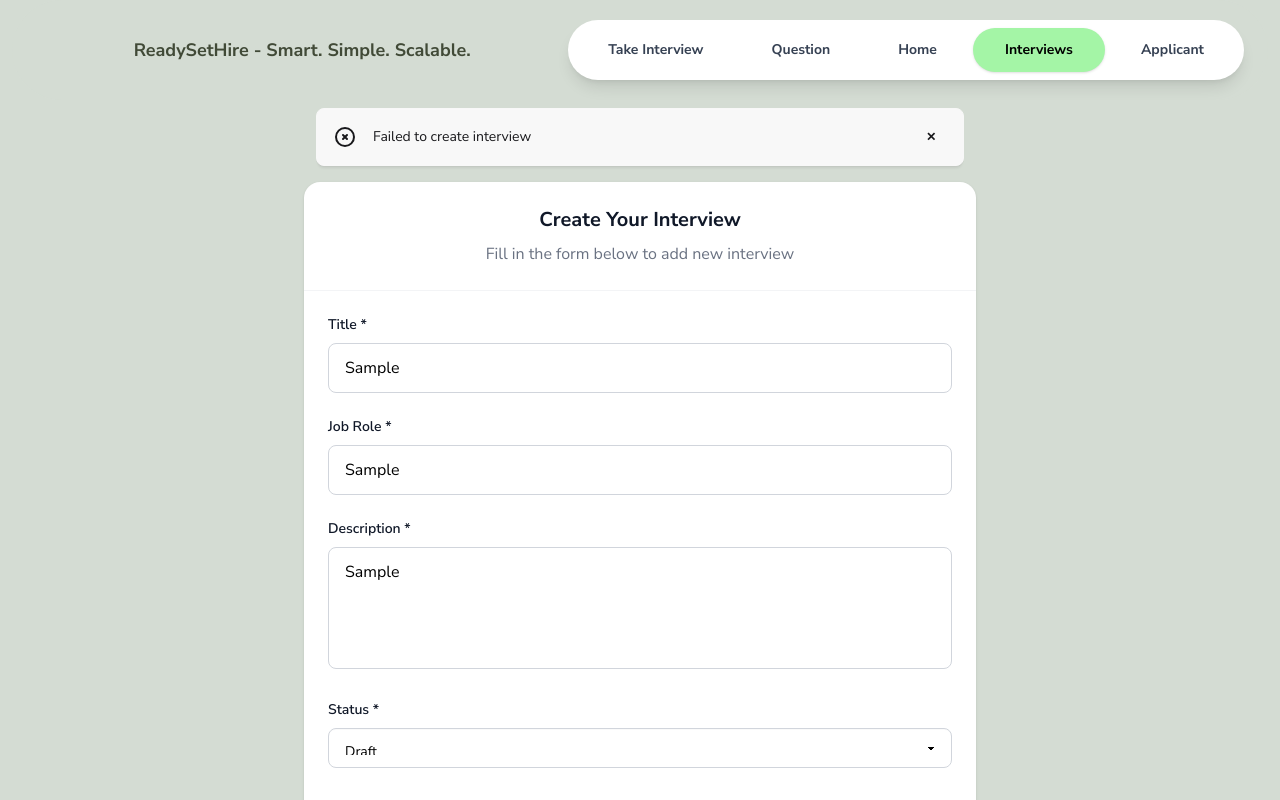
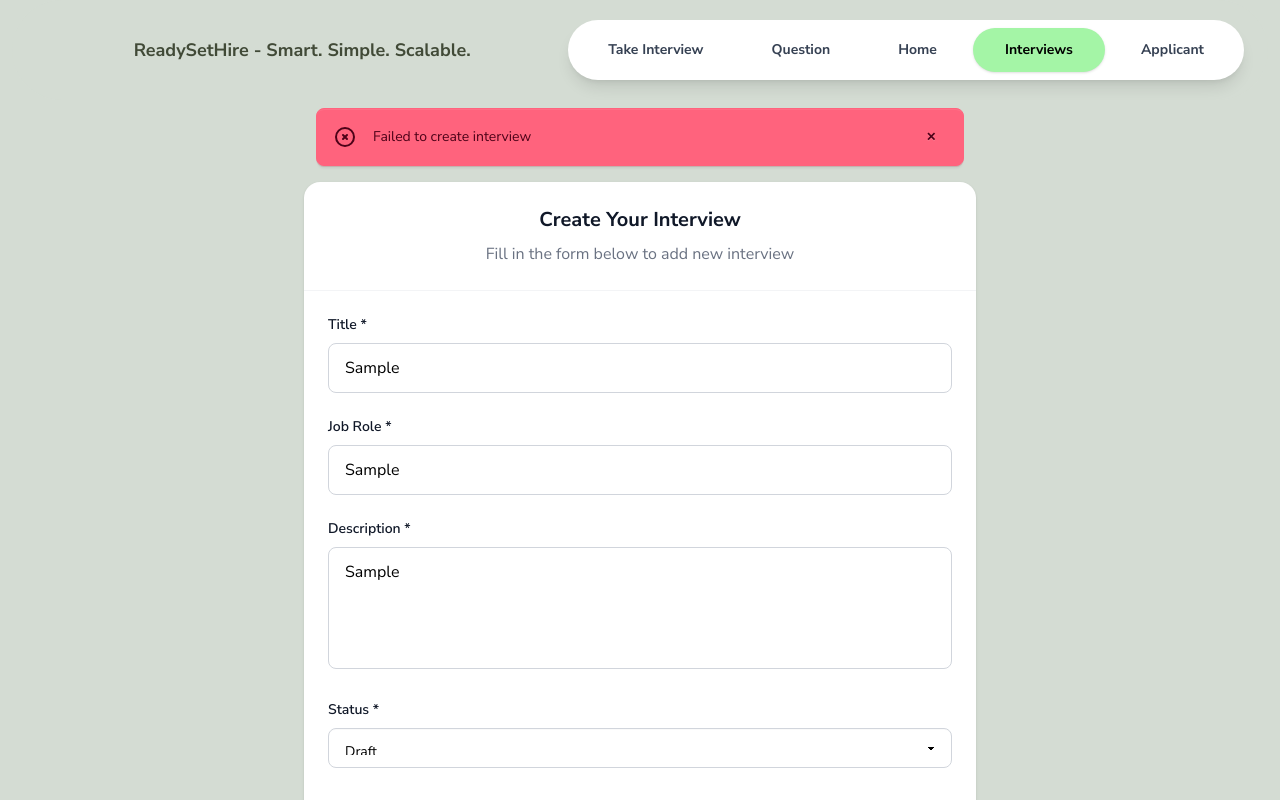
Before and after one commit to amierezzad/ReadySetHireA2, a React (Vite) app: page /add-interview in a window 1280 px wide. Both pictures are taken after typing "Sample", "Sample", "Sample" into the empty fields and a click on the button "Create". Shown: the top 800 px of the page. Built offline with nearby package versions, Linux system fonts and the light colour scheme; no server answers.

Commit message:
Fix Alert Black Bg

```diff
--- a/src/App.jsx
+++ b/src/App.jsx
@@ -12,6 +12,7 @@ function App() {
 					<Routes>
 						<Route path="/" element={<Home />} />
 						<Route path="/add-interview" element={<InterviewForm />} />
+						<Route path="/edit-interview/:id" element={<InterviewForm />} />
 					</Routes>
 				</div>
 				<Footer />
--- a/src/components/common/Alert.jsx
+++ b/src/components/common/Alert.jsx
@@ -1,7 +1,18 @@
 // src/components/common/Alert.jsx
 export const Alert = ({ show, type = "success", message, onClose }) => {
 	if (!show) return null;
-
+	const getAlertStyle = () => {
+		switch (type) {
+			case "success":
+				return "alert alert-success";
+			case "error":
+				return "alert alert-error";
+			case "warning":
+				return "alert alert-warning";
+			default:
+				return "alert alert-info";
+		}
+	};
 	const getIcon = () => {
 		switch (type) {
 			case "success":
@@ -38,7 +49,7 @@ export const Alert = ({ show, type = "success", message, onClose }) => {
 
 	return (
 		<div className="w-full max-w-2xl mx-auto px-3 mb-4">
-			<div role="alert" className={`alert alert-${type}`}>
+			<div role="alert" className={getAlertStyle()}>
 				<svg
 					xmlns="http://www.w3.org/2000/svg"
 					className="h-6 w-6 shrink-0 stroke-current"
--- a/src/components/interviews/InterviewCard.jsx
+++ b/src/components/interviews/InterviewCard.jsx
@@ -7,6 +7,8 @@ import { useEffect, useState } from "react";
 import { getInterviews, deleteInterview } from "../../services/api";
 import Alert from "../common/Alert";
 import { useAlert } from "../../hooks/useAlert";
+import { Link } from "react-router-dom";
+
 // API calls
 const InterviewCard = () => {
 	const { alert, showAlert, hideAlert } = useAlert();
@@ -22,8 +24,6 @@ const InterviewCard = () => {
 				setInterviews(ivdata);
 			} catch (error) {
 				console.error("API Calls Failed...");
-			} finally {
-				setLoading(false);
 			}
 		};
 		fetchData();
@@ -38,7 +38,7 @@ const InterviewCard = () => {
 				interviews.filter((interview) => interview.id !== interviewId)
 			);
 			console.log("Delete Succeed...");
-			if (setDelete) {
+			if (isDelete) {
 				showAlert("Interview Deleted Successfully", "warning");
 			}
 		} catch (error) {
@@ -122,7 +122,9 @@ const InterviewCard = () => {
 
 									<div className="flex gap-3 sm:justify-center gap-4">
 										<button className="p-2 text-gray-600 hover:text-gray-900 hover:bg-gray-200 rounded-lg transition-colors">
-											<FaEdit className="w-6 h-6 text-black" />
+											<Link to={`edit-interview/${interview.id}`}>
+												<FaEdit className="w-6 h-6 text-black" />
+											</Link>
 										</button>
 										<button
 											onClick={() => handleDeletion(interview.id)}
--- a/src/components/interviews/InterviewForm.jsx
+++ b/src/components/interviews/InterviewForm.jsx
@@ -1,10 +1,20 @@
-import { useState } from "react";
-import { createInterview } from "../../services/api";
+import { useState, useEffect } from "react";
+
+import {
+	createInterview,
+	getInterview,
+	updateInterview,
+} from "../../services/api";
+
 import Alert from "../common/Alert";
 import { useAlert } from "../../hooks/useAlert";
-
+import { useParams } from "react-router-dom";
 const InterviewForm = () => {
 	const { alert, showAlert, hideAlert } = useAlert();
+	// edit mode
+	const { id } = useParams();
+	const isEdit = id ? true : false;
+
 	const [formData, setFormData] = useState({
 		title: "",
 		job_role: "",
@@ -14,10 +24,34 @@ const InterviewForm = () => {
 	const handleInputChange = (field, value) => {
 		setFormData({ ...formData, [field]: value });
 	};
+	// get and update interview
+	useEffect(() => {
+		if (isEdit) {
+			const fetchInterview = async () => {
+				try {
+					const interviewData = await getInterview(id);
+					setFormData({
+						title: interviewData[0].title,
+						job_role: interviewData[0].job_role,
+						description: interviewData[0].description,
+						status: interviewData[0].status,
+					});
+				} catch (error) {
+					showAlert("Failed to load interview data", "error");
+				}
+			};
+			fetchInterview();
+		}
+	}, [id, isEdit]);
+
 	const handleSubmit = async (e) => {
 		e.preventDefault();
 
 		try {
+			if (isEdit) {
+				await updateInterview(id, formData);
+				showAlert("Interview Updated SuccessFully!", "info");
+			} else {
 				await createInterview(formData);
 				showAlert("Interview Created SuccessFully!", "success");
 				setFormData({
@@ -26,8 +60,12 @@ const InterviewForm = () => {
 					description: "",
 					status: "Draft",
 				});
+			}
 		} catch (error) {
-			showAlert("Failed to create interview", "error");
+			showAlert(
+				isEdit ? "Failed to update interview" : "Failed to create interview",
+				"error"
+			);
 		}
 	};
 
@@ -42,12 +80,16 @@ const InterviewForm = () => {
 
 			<div className="bg-white shadow-sm rounded-2xl max-w-2xl mx-auto">
 				{/* Header Section */}
+
 				<div className="p-6 text-center border-b border-gray-100">
 					<h2 className="text-xl font-bold text-gray-900 mb-2">
-						Create Your Interview
+						{!isEdit ? "Create Your Interview" : "Update Your Interview"}
 					</h2>
+
 					<p className="text-gray-500">
-						Fill in the form below to add new interview
+						{!isEdit
+							? "Fill in the form below to add new interview"
+							: "Edit the details of your interview"}
 					</p>
 				</div>
 
@@ -124,7 +166,7 @@ const InterviewForm = () => {
 								type="submit"
 								className="flex-1 bg-purple-600 text-white font-semibold py-3 px-6 rounded-lg hover:bg-purple-700 transition-colors"
 							>
-								Create
+								{!isEdit ? "Create" : "Update"}
 							</button>
 							<button
 								type="button"
--- a/src/hooks/useAlert.js
+++ b/src/hooks/useAlert.js
@@ -8,7 +8,7 @@ export const useAlert = () => {
 		message: "",
 	});
 
-	const showAlert = (message, type = "success", duration = 3000) => {
+	const showAlert = (message, type = "success", duration = 300000) => {
 		setAlert({ show: true, type, message });
 
 		if (duration > 0) {
--- a/src/index.css
+++ b/src/index.css
@@ -2,7 +2,7 @@
 
 /* Tailwind CSS imports */
 @import "tailwindcss";
-/* stylelint-disable-next-line */
+
 @plugin "daisyui";
 
 /* Custom CSS variables */
--- a/src/services/api.js
+++ b/src/services/api.js
@@ -62,7 +62,6 @@ async function apiRequest(endpoint, method = "GET", body = null) {
 export async function createInterview(interview) {
 	return apiRequest("/interview", "POST", interview);
 }
-
 /**
  * Function to list all projects associated with the current user.
  *
@@ -84,6 +83,9 @@ export async function getInterview(id) {
 }
 export async function deleteInterview(id) {
 	return apiRequest(`/interview?id=eq.${id}`, "DELETE");
+}
+export async function updateInterview(id, data) {
+	return apiRequest(`/interview?id=eq.${id}`, "PATCH", data);
 }
 /**
  * Main function to demonstrate API usage.
```
Lines whose indentation alone changed are shown as unchanged.
